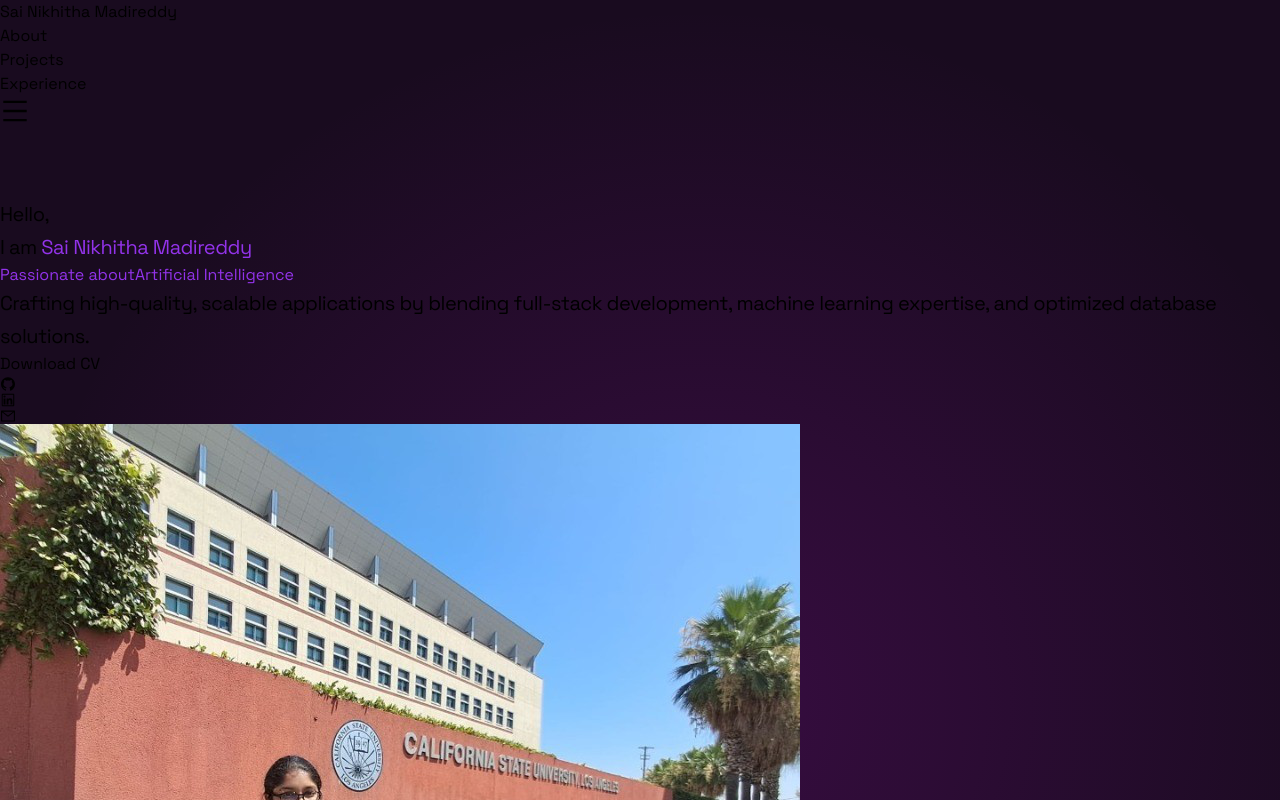
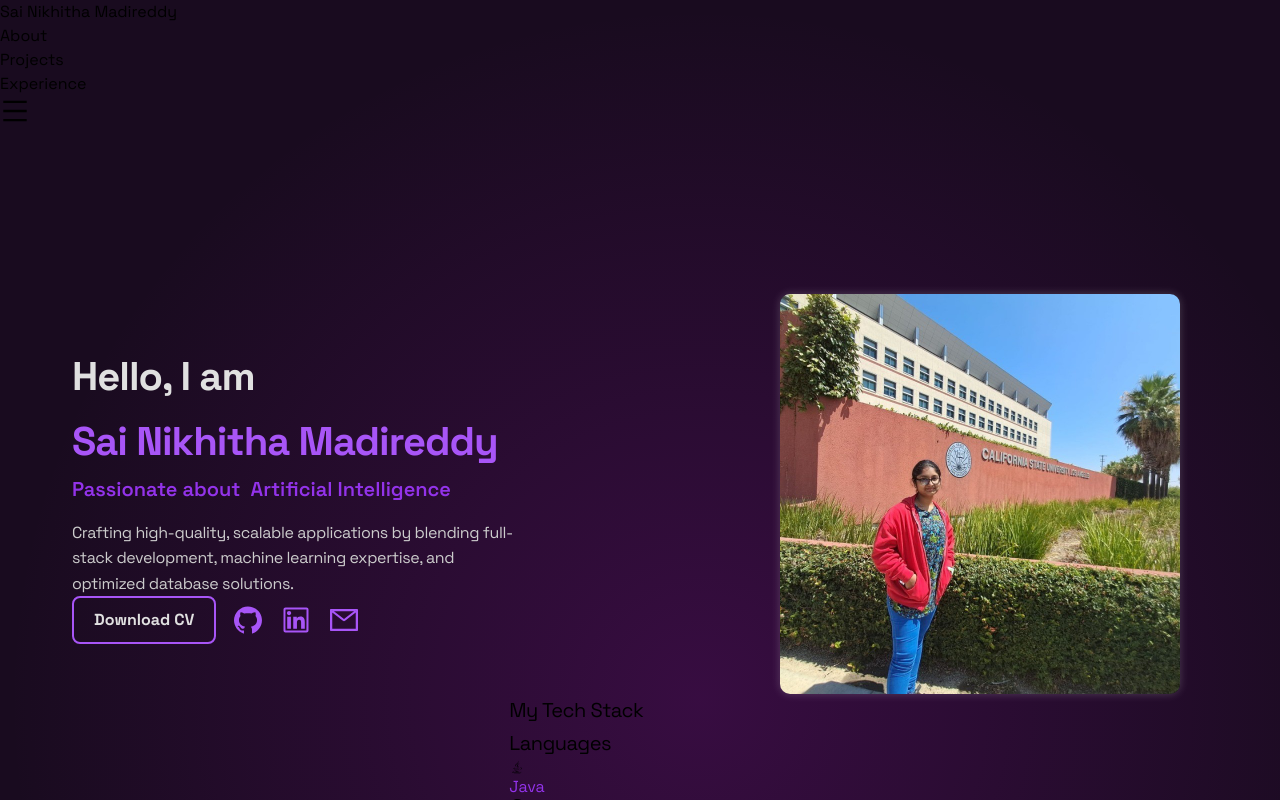
Before and after one commit to nikkipinky/portfolio, a React (Vite) app: page / in a window 1280 px wide. Shown: the top 800 px of the page. Built offline with nearby package versions, Linux system fonts and the light colour scheme.

Commit message:
commit-1

```diff
--- /dev/null
+++ b/src/components/Hero.css
@@ -0,0 +1,128 @@
+/* General Styling */
+.hero-container {
+    max-width: 1200px;
+    margin: 0 auto;
+    padding: 6rem 2rem 2rem;
+    display: flex;
+    flex-direction: column;
+    align-items: center;
+  }
+
+  /* Hero Content */
+  .hero-content {
+    display: flex;
+    flex-direction: column;
+    align-items: center;
+    gap: 14rem;
+    text-align: center;
+    padding: 2rem 2rem -2rem -2rem;
+  }
+
+  @media (min-width: 768px) {
+    .hero-content {
+      flex-direction: row;
+      justify-content: space-between;
+      text-align: left;
+    }
+  }
+
+  /* Text Section */
+  .hero-text {
+    max-width: 2000px;
+    flex: 1;
+  }
+
+  .hero-title {
+    font-size: 2.5rem;
+    font-weight: bold;
+    color: #e0e0e0;
+  }
+
+  .hero-highlight {
+    color: #a855f7;
+  }
+
+  .hero-subtitle {
+    font-size: 1.25rem;
+    font-weight: 600;
+    color: #b3b3b3;
+    display: flex;
+    align-items: center;
+    gap: 10px;
+  }
+
+  .hero-description {
+    font-size: 1rem;
+    color: #ccc;
+    margin-top: 1rem;
+    line-height: 1.6;
+  }
+
+  /* Profile Section */
+  .profile-container {
+    display: flex;
+    justify-content: center;
+    flex: 1;
+  }
+
+  .profile-pic {
+    width: 250px;
+    border-radius: 10px;
+    box-shadow: 0 0 10px rgba(255, 255, 255, 0.2);
+  }
+
+  @media (min-width: 768px) {
+    .profile-pic {
+      width: 350px;
+    }
+  }
+
+  @media (min-width: 1024px) {
+    .profile-pic {
+      width: 400px;
+    }
+  }
+
+  /* Buttons */
+  .hero-buttons {
+    display: flex;
+    flex-direction: column;
+    align-items: center;
+    gap: 1rem;
+  }
+
+  @media (min-width: 768px) {
+    .hero-buttons {
+      flex-direction: row;
+    }
+  }
+
+  .download-btn {
+    font-size: 1rem;
+    font-weight: bold;
+    padding: 10px 20px;
+    border: 2px solid #a855f7;
+    color: #e0e0e0;
+    background: transparent;
+    border-radius: 8px;
+    cursor: pointer;
+    transition: all 0.3s ease;
+  }
+
+  .download-btn:hover {
+    background-color: #a855f7;
+    color: #fff;
+    transform: scale(1.05);
+  }
+
+  /* Social Icons */
+  .social-icons {
+    display: flex;
+    gap: 1rem;
+    font-size: 2rem;
+    color: #a855f7;
+  }
+
+  .social-icons a:hover {
+    transform: scale(1.2);
+  }
--- a/src/components/Hero.jsx
+++ b/src/components/Hero.jsx
@@ -1,4 +1,5 @@
 import React from "react";
+import './Hero.css';
 import profilepic from "../assets/profpic.png";
 import { TypeAnimation } from "react-type-animation";
 import ShinyEffect from "./ShinyEffect";
@@ -123,28 +124,25 @@
 
 const Hero = () => {
   return (
-    <div className="mt-16 md:mt-24 w-full mx-auto relative px-4 md:px-12" id="hero">
+    <div
+      className="hero-container"
+      id="hero"
+    >
       {/* Hero Section */}
-      <div className="grid md:grid-cols-2 place-items-center gap-6 md:gap-8">
+      <div className="hero-content">
         {/* Left Side: Text Content */}
         <motion.div
           initial={{ opacity: 0, y: -50 }}
           whileInView={{ opacity: 1, y: 0 }}
           viewport={{ once: true }}
           transition={{ duration: 1 }}
-          className="justify-self-start max-w-lg w-full"
+          className="hero-text"
         >
-          <div className="space-y-4 md:space-y-6">
-            <motion.p className="text-gray-200 text-4xl md:text-6xl lg:text-7xl tracking-tight whitespace-nowrap">
-              Hello,
-            </motion.p>
-            <motion.p className="text-gray-200 text-4xl md:text-6xl lg:text-7xl tracking-tight whitespace-nowrap">
-              I am <span className="text-purple-500">Sai Nikhitha Madireddy</span>
-            </motion.p>
-            <div className="flex items-center whitespace-nowrap">
-              <span className="text-gray-400 text-lg md:text-3xl lg:text-4xl font-bold italic mr-2">
-                Passionate about
-              </span>
+          <p className="hero-title">Hello, I am</p>
+          <p className="hero-title"><span className="hero-highlight">Sai Nikhitha Madireddy</span></p>
+
+          <div className="hero-subtitle">
+            <span>Passionate about</span>
             <TypeAnimation
               sequence={[
                 "Web Development",
@@ -156,30 +154,33 @@
               ]}
               speed={50}
               repeat={Infinity}
-                className="font-bold text-gray-400 text-lg md:text-3xl lg:text-4xl italic"
+              className="type-animation"
             />
           </div>
-            <motion.p className="text-gray-300 text-base md:text-lg lg:text-xl mb-4 md:mb-6 text-left">
-              Crafting high-quality, scalable applications by blending full-stack development, machine learning expertise, and optimized database solutions.
-            </motion.p>
-            <motion.div className="flex flex-row items-center gap-4 md:gap-6 my-4 md:mb-0">
-              <motion.button className="font-bold text-gray-200 p-3 md:p-4 border border-purple-400 rounded-xl text-sm md:text-base">
+
+          <p className="hero-description">
+            Crafting high-quality, scalable applications by blending full-stack
+            development, machine learning expertise, and optimized database solutions.
+          </p>
+
+          <div className="hero-buttons">
+            <motion.button whileHover={{ scale: 1.05 }} className="download-btn">
               <a href="/resume.pdf" download="Sai_Nikhitha_Madireddy_Resume.pdf">Download CV</a>
             </motion.button>
-              <div className="flex gap-4 md:gap-6 flex-row text-3xl md:text-4xl lg:text-5xl text-purple-400">
-                <motion.a href="https://github.com/nikkipinky/Projects"><AiOutlineGithub /></motion.a>
-                <motion.a href="https://www.linkedin.com/in/sai-nikhitha-madireddy/"><AiOutlineLinkedin /></motion.a>
-                <motion.a href="mailto:sainikhithamadireddy2506@gmail.com"><AiOutlineMail /></motion.a>
+
+            <div className="social-icons">
+              <motion.a whileHover={{ scale: 1.2 }} href="https://github.com/nikkipinky/Projects"><AiOutlineGithub /></motion.a>
+              <motion.a whileHover={{ scale: 1.2 }} href="https://www.linkedin.com/in/sai-nikhitha-madireddy/"><AiOutlineLinkedin /></motion.a>
+              <motion.a whileHover={{ scale: 1.2 }} href="mailto:sainikhithamadireddy2506@gmail.com"><AiOutlineMail /></motion.a>
             </div>
-            </motion.div>
           </div>
         </motion.div>
 
         {/* Right Side: Profile Image */}
-        <div className="flex justify-center md:justify-end w-full">
+        <div className="profile-container">
           <motion.img
             src={profilepic}
-            className="w-[250px] md:w-[400px] lg:w-[500px] h-[200px] md:h-[300px] lg:h-[400px] object-cover rounded-lg"
+            className="profile-pic"
             alt="Profile Picture"
           />
         </div>
@@ -187,7 +188,9 @@
 
       {/* Tech Stack Section */}
       <motion.div className="flex flex-col items-center py-12 md:py-24 w-full">
-        <p className="text-gray-200 text-2xl md:text-3xl lg:text-4xl mb-6">My Tech Stack</p>
+        <p className="text-gray-200 text-2xl md:text-3xl lg:text-4xl mb-6">
+          My Tech Stack
+        </p>
 
         <div className="grid grid-cols-1 md:grid-cols-2 lg:grid-cols-3 gap-6 w-full max-w-6xl px-4">
           {categories.map((category, index) => (
@@ -199,7 +202,9 @@
               viewport={{ once: true }}
               transition={{ duration: 0.6 }}
             >
-              <p className="text-purple-400 text-lg md:text-xl font-bold mb-4">{category.title}</p>
+              <p className="text-purple-400 text-lg md:text-xl font-bold mb-4">
+                {category.title}
+              </p>
               <div className="grid grid-cols-2 md:grid-cols-3 gap-4 text-gray-300">
                 {category.tech.map((tech, idx) => (
                   <div key={idx} className="flex flex-col items-center gap-2">
--- a/src/components/Portfolio.jsx
+++ b/src/components/Portfolio.jsx
@@ -59,7 +59,7 @@
 
 const Portfolio = () => {
   return (
-    <div className='max-w-[1300px] mx-auto p-4 md:p-8 md:my-20' id="portfolio">
+    <div className='max-w-[1300px] mx-auto p-4 md:p-8 md:my-20 scroll-mt-32' id="portfolio">
       <h2 className='text-3xl md:text-4xl font-bold text-gray-200 mb-8 md:mb-12 text-center'>Projects</h2>
 
       <div className="flex flex-col items-center">
```
Also changed, not shown: 2 other files (tests, documents, lock files or other folders). Lines whose indentation alone changed are shown as unchanged.
